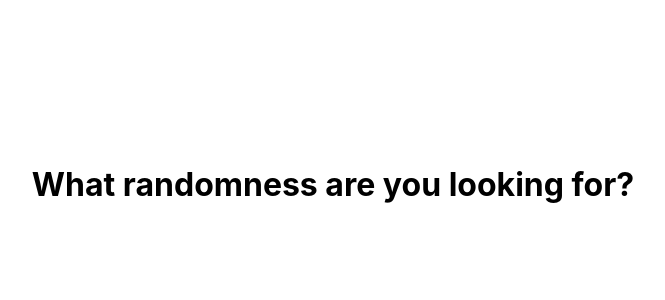
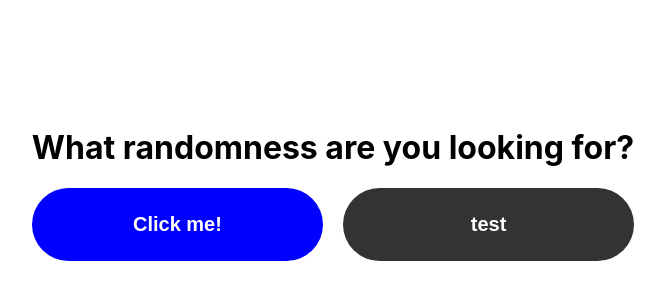
Before and after one commit to sjoback/wow-that-is-random, a React (Create React App) app: page / in a window 1280 px wide. Shown: the part 116-416 px from the top of the page, without its empty margins (307-972 px from the left). Built offline with nearby package versions, Linux system fonts and the light colour scheme.

Commit message:
update button component

```diff
--- a/src/components/Button/Button.tsx
+++ b/src/components/Button/Button.tsx
@@ -1,34 +1,37 @@
-import ButtonDefault from "./ButtonDefault/ButtonDefault";
-import ButtonLink from "./ButtonLink/ButtonLink";
+import { Link } from "react-router-dom";
 
 interface propTypes {
    text?: string;
    color?: string;
    size?: string;
-   type: "default";
+   to?: string;
+   active?: boolean;
+   onClick?: (event: React.MouseEvent<HTMLButtonElement>) => void;
+   component: string;
 }
 
 function Button(props: propTypes) {
    const size = props.size ? props.size : "md";
    const color = props.color ? props.color : "default";
    const text = props.text ? props.text : "Click me!";
-   const classes = `btn btn-${size} btn-${color}`;
+   const classes = `btn btn-${size} btn-${color} ${
+      props.active ? "btn-active" : ""
+   }`;
+   const link = props.to ? props.to : "/";
 
-   const Components = {
-      link: ButtonLink,
-      default: ButtonDefault,
-   };
-
-   if (typeof Components[props.type] !== "undefined") {
-      const Component = Components[props.type];
-      return <Component text={text} classes={classes} />;
+   if (props.component !== "link") {
+      return (
+         <button type="button" className={classes} onClick={props.onClick}>
+            {text}
+         </button>
+      );
+   } else {
+      return (
+         <Link to={link} className={classes}>
+            {props.text}
+         </Link>
+      );
    }
-
-   // return (
-   //    <button type="button" className={classes}>
-   //       {text}
-   //    </button>
-   // );
 }
 
 export default Button;
--- a/src/components/Button/ButtonDefault/ButtonDefault.tsx
+++ /dev/null
@@ -1,3 +0,0 @@
-function ButtonDefault() {}
-
-export default ButtonDefault;
--- a/src/components/Button/ButtonLink/ButtonLink.tsx
+++ /dev/null
@@ -1,3 +0,0 @@
-function ButtonLink() {}
-
-export default ButtonLink;
```
